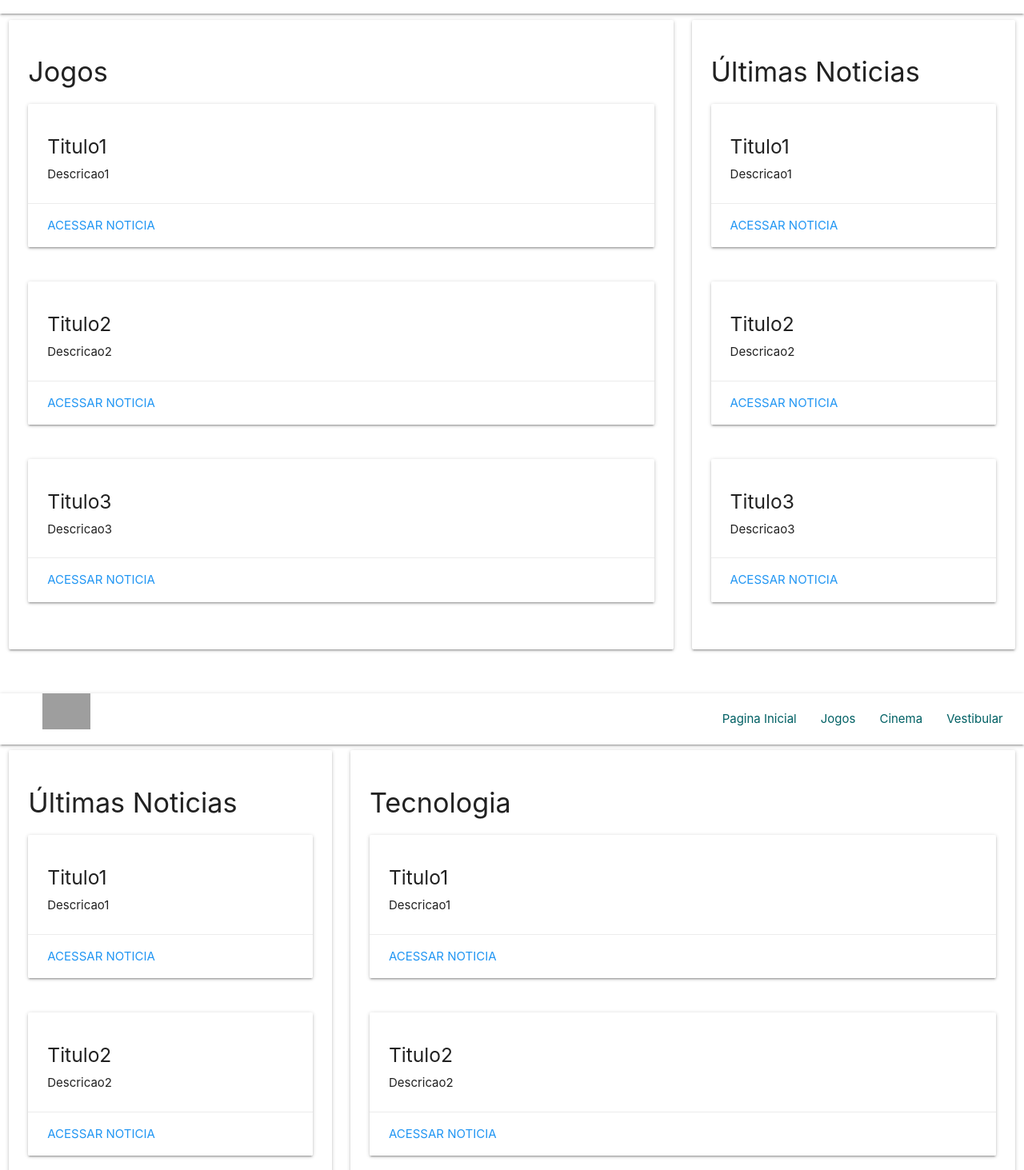
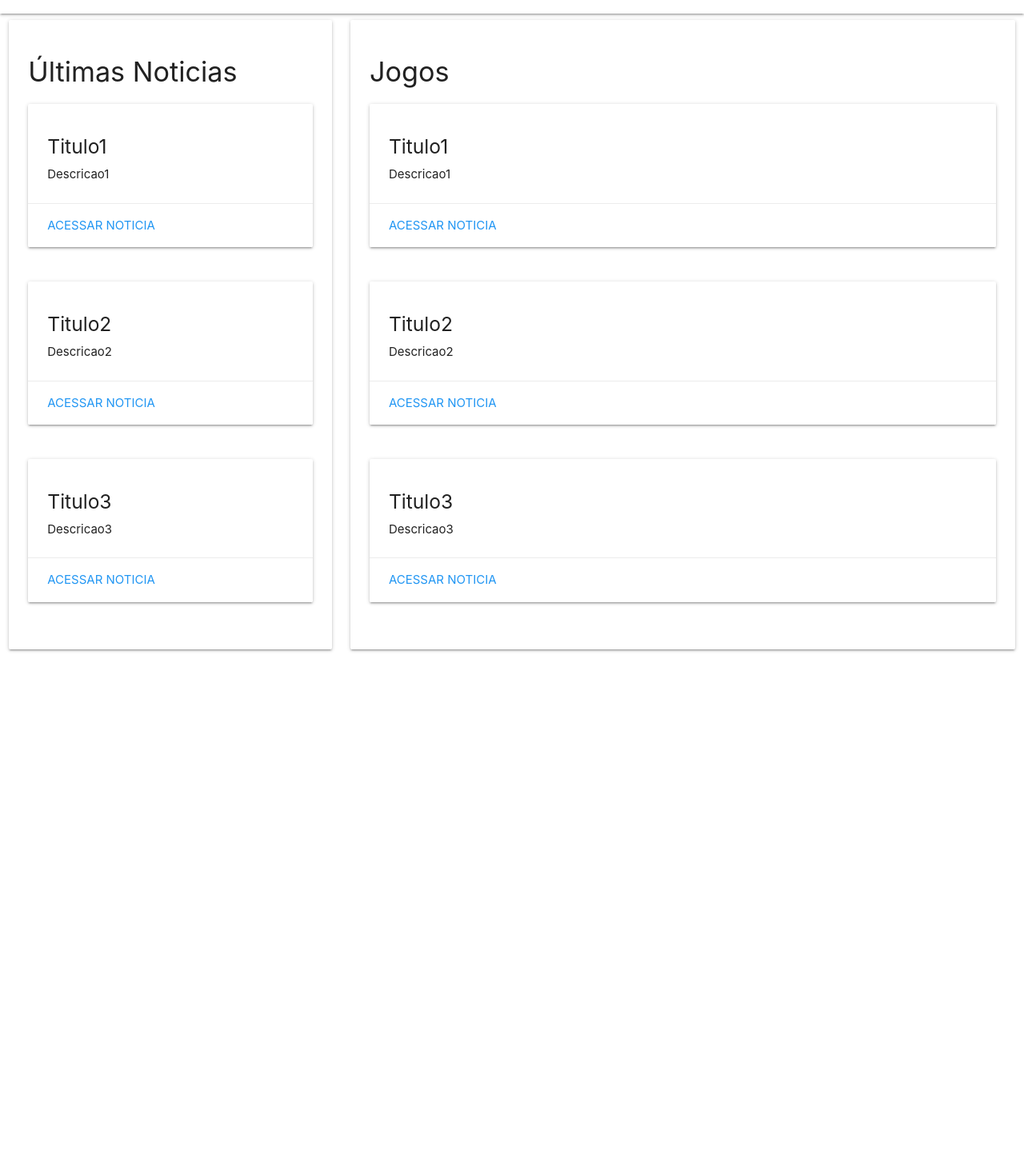
Before and after one commit to daniel-dantas/TecNews, a Vue app: page /#/jogos in a window 1280 px wide. Shown: the part 47-1510 px from the top of the page at 80% size. After the commit the page ends 914 px from the top, so only its background shows below. Built offline with nearby package versions, Linux system fonts and the light colour scheme; grey boxes are pictures that could not be loaded.

Commit message:
Corração de BUGs na pagina de noticias de jogos

```diff
--- a/package.json
+++ b/package.json
@@ -9,6 +9,8 @@
   },
   "dependencies": {
     "core-js": "^3.3.2",
+    "jquery": "^3.4.1",
+    "materialize-css": "^1.0.0",
     "vue": "^2.6.10",
     "vue-router": "^3.1.3"
   },
--- a/src/App.vue
+++ b/src/App.vue
@@ -1,47 +1,11 @@
 <template>
   <div id="app">
       <router-view></router-view>
-      <NavBar v-bind:links="navbar.links" v-bind:urlLogo="navbar.urlLogo"></NavBar>
-      <div class="row">
-        <div class="col s12 m4">
-            <Container v-bind:noticias="noticias" tituloContainer="Últimas Noticias"></Container>
-        </div>
-        <div class="col s12 m8">
-            <Container v-bind:noticias="noticias" tituloContainer="Tecnologia"></Container>
-        </div>
-      </div>
-
   </div>
 </template>
 <script>
-
-import NavBar from './components/NavBar'
-import Container from './components/Container'
-
 export default {
   name: 'app',
-  components: {
-    NavBar,
-    Container
-  },
-  data: () => {
-    return {
-      navbar: {
-        links: [
-          {nome: 'Jogos', caminho: '/jogos'},
-          {nome: 'Cinema', caminho: '/cinema'},
-          {nome: 'Vestibular', caminho: '/vestibular'},
-        ],
-        urlLogo: 'https://vuejs.org/images/logo.png'
-      },
-      noticias: [
-        {titulo: 'Titulo1', descricao: 'Descricao1', link: '#'},
-        {titulo: 'Titulo2', descricao: 'Descricao2', link: '#'},
-        {titulo: 'Titulo3', descricao: 'Descricao3', link: '#'},
-      ]
 
-
-    }
-  }
 }
 </script>
--- /dev/null
+++ b/src/pages/Index.vue
@@ -0,0 +1,44 @@
+<template>
+    <div id="app">
+        <NavBar v-bind:links="navbar.links" v-bind:urlLogo="navbar.urlLogo"></NavBar>
+      <div class="row">
+        <div class="col s12 m4">
+            <Container v-bind:noticias="noticias" tituloContainer="Últimas Noticias"></Container>
+        </div>
+        <div class="col s12 m8">
+            <Container v-bind:noticias="noticias" tituloContainer="Tecnologia"></Container>
+        </div>
+      </div>
+    </div>
+</template>
+<script>
+
+import NavBar from '../components/NavBar'
+import Container from '../components/Container'
+
+export default {
+    components:{
+        NavBar,
+        Container
+    },
+    data: () => {
+    return {
+      navbar: {
+        links: [
+          {nome: 'Jogos', caminho: '/jogos'},
+          {nome: 'Cinema', caminho: '/cinema'},
+          {nome: 'Vestibular', caminho: '/vestibular'},
+        ],
+        urlLogo: 'https://vuejs.org/images/logo.png'
+      },
+      noticias: [
+        {titulo: 'Titulo1', descricao: 'Descricao1', link: '#'},
+        {titulo: 'Titulo2', descricao: 'Descricao2', link: '#'},
+        {titulo: 'Titulo3', descricao: 'Descricao3', link: '#'},
+      ]
+
+
+    }
+  }
+}
+</script>
--- a/src/pages/Jogos.vue
+++ b/src/pages/Jogos.vue
@@ -2,11 +2,11 @@
     <div id="app">
         <NavBar v-bind:links="navbar.links" v-bind:urlLogo="navbar.urlLogo"></NavBar>
         <div class="row">
+            <div class="col s12 m4">
+                <Container v-bind:noticias="noticias" tituloContainer="Últimas Noticias"></Container>
+            </div>
             <div class="col s12 m8">
                 <Container v-bind:noticias="noticias" tituloContainer="Jogos"></Container>
-            </div>
-            <div class="col s12 m4">
-                <Container v-bind:noticias="noticias" tituloContainer="Últimas Noticias"></Container>
             </div>
       </div>
 
```
Also changed, not shown: src/main.js (+5 -2 lines), 1 other file (tests, documents, lock files or other folders).
